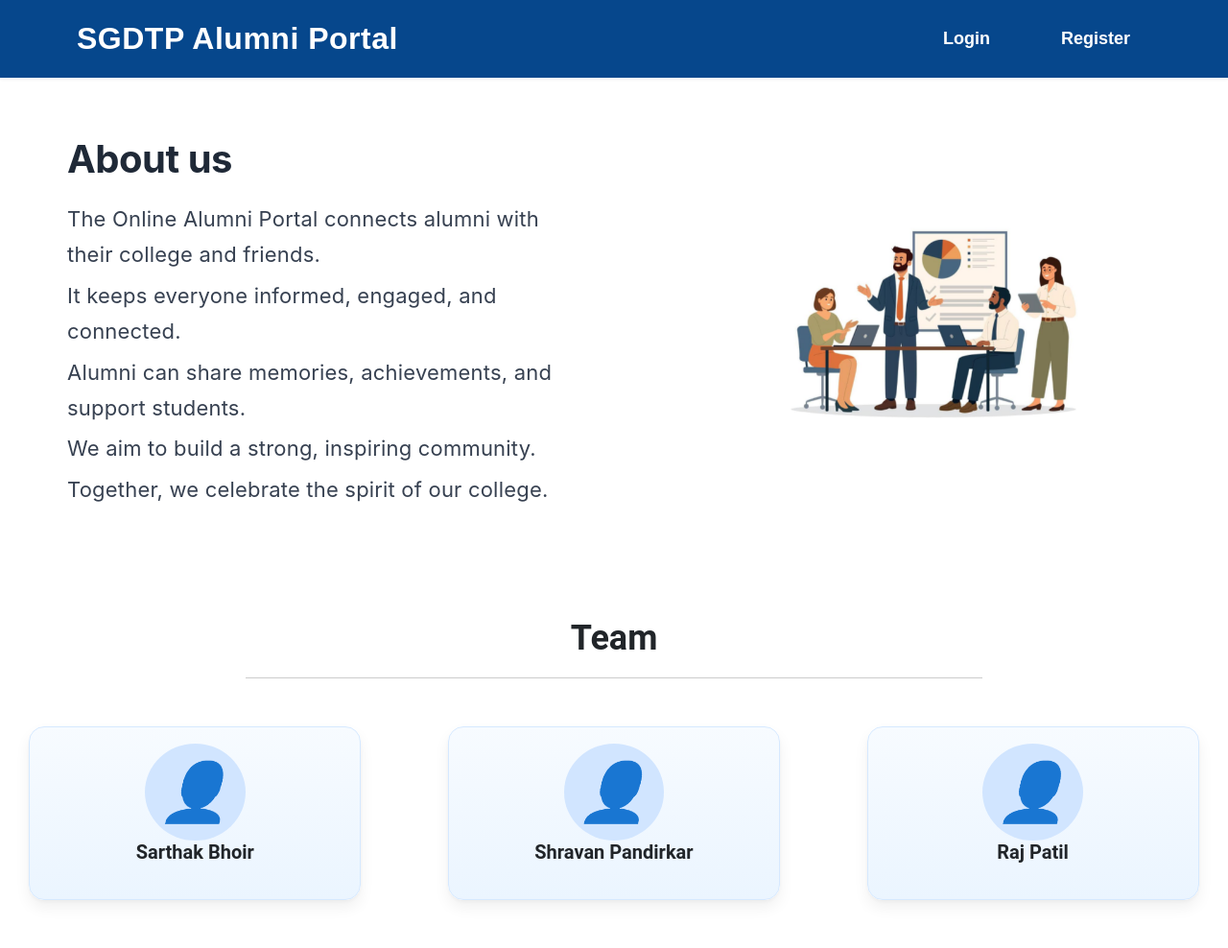
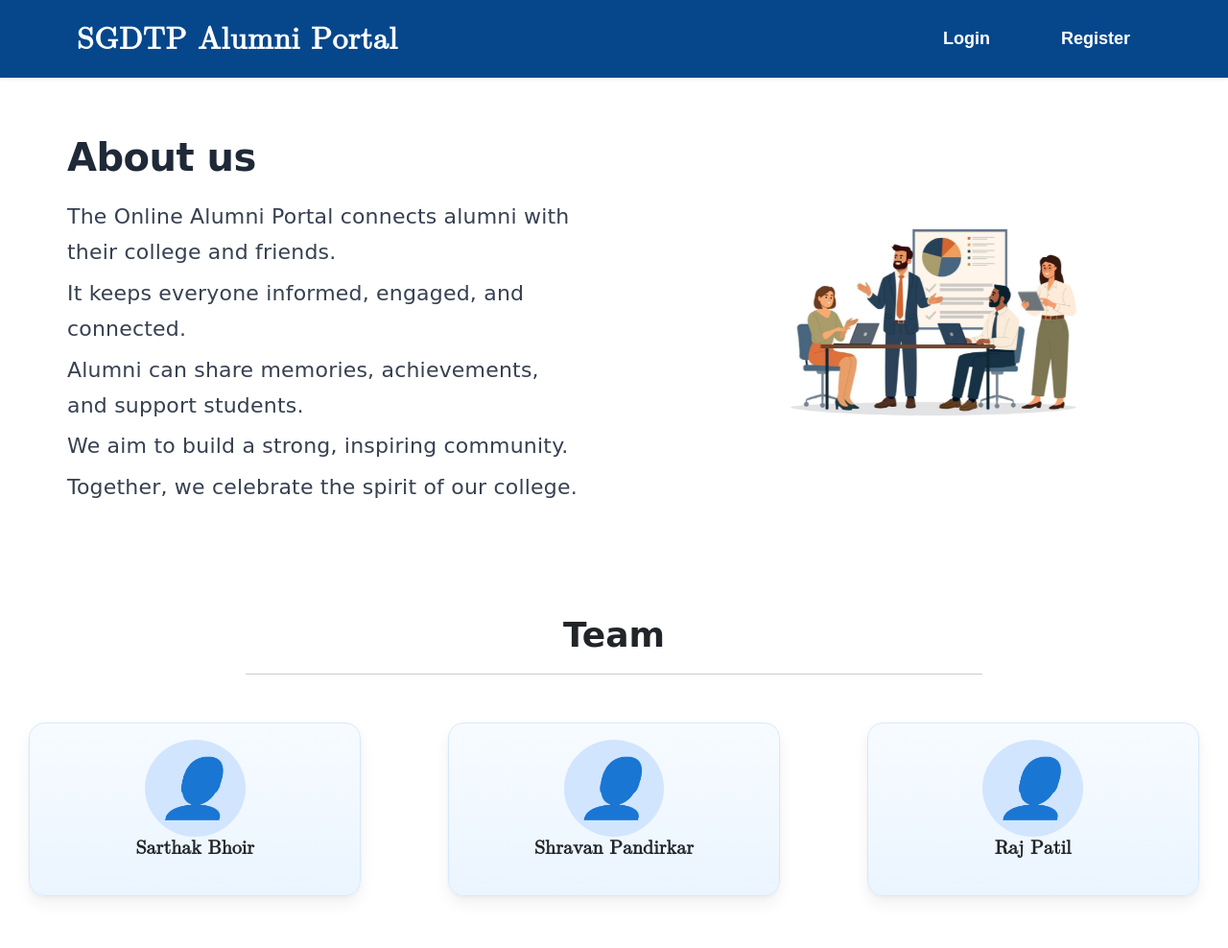
Before and after one commit to Shravan-pandirkar/online-alumni-portal, a Flask app: page /about in a window 1280 px wide. Shown: the whole page at 96% size. After the commit the page ends 937 px from the top, so only its background shows below. Run offline with Flask 3, Linux system fonts and the light colour scheme.

Commit message:
work on message

```diff
--- a/app.py
+++ b/app.py
@@ -5,7 +5,7 @@ app = Flask(__name__)
 # First page → Login
 @app.route('/')
 def home():
-    return redirect(url_for('dashboard'))
+    return redirect(url_for('frontpage'))
 
 @app.route('/frontpage')
 def frontpage():
--- a/static/css/Dashboard.css
+++ b/static/css/Dashboard.css
@@ -35,7 +35,7 @@ body {
 
 
 .logo {
-    font-family: Arial, Helvetica, sans-serif;
+    font-family: math;
     font-size: 32px;
     font-weight: 700;
     color: var(--white);
@@ -62,6 +62,7 @@ body {
     cursor: pointer;
     border-radius: 12px;
     margin-bottom: 10px;
+    font-family: cursive;
     text-decoration: none;
     transition: all 0.3s ease;
     position: relative;
@@ -135,6 +136,7 @@ body {
     padding: 14px 16px;
     text-align: left;
     font-size: 16px;
+    font-family: cursive;
     cursor: pointer;
     border-radius: 12px;
     margin-bottom: 10px;
@@ -547,6 +549,7 @@ body {
     -webkit-background-clip:text;
     color:transparent;
     margin-top:-10px;
+    font-family: cursive;
 }
 
 /* SEARCH INPUT */
@@ -557,6 +560,7 @@ body {
     border-radius:100px;
     border:3px solid #c7d2fe;
     font-size:16px;
+    font-family: cursive;
     color:var(--text);
     background:#f8fafc;
     transition:.3s;
--- a/static/css/about_us.css
+++ b/static/css/about_us.css
@@ -16,7 +16,7 @@ color: var(--text-dark);
 }
 .fade-in {
 opacity: 0;
-transform: translateY(20px); / Slight move up effect */
+transform: translateY(20px);
 transition: opacity 1s ease, transform 1s ease;
 }
 
@@ -35,7 +35,7 @@ align-items: center;
 box-shadow: 0 2px 4px rgba(0, 0, 0, 0.05);
 }
 .logo {
-font-family: Arial, Helvetica, sans-serif;
+font-family: math;
 font-size: 32px;
 font-weight: 700;
 color: var(--white);
@@ -136,8 +136,7 @@ max-width: 50%;
 }
 
 .about-us h1 {
-font-family: 'Inter', -apple-system, BlinkMacSystemFont, 'Segoe UI',
-Roboto, 'Helvetica Neue', Arial, sans-serif;
+font-family: cursive;
 
 font-size: 40px;
 font-weight: 700;
@@ -155,9 +154,7 @@ animation: fadeSlideUp 0.9s ease-out forwards;
 }
 
 .about-us p {
-font-family: 'Inter', -apple-system, BlinkMacSystemFont, 'Segoe UI',
-Roboto, 'Helvetica Neue', Arial, sans-serif;
-
+font-family: cursive;
 font-size: 22px;
 font-weight: 400;
 line-height: 1.7;
@@ -183,7 +180,7 @@ padding-left: 50px;
 
 .illustration {
 width: 100%;
-max-width: 400px; / Adjust size as needed */
+max-width: 400px;
 height: auto;
 opacity: 0;
 transform: translateY(40px);
@@ -194,6 +191,7 @@ animation: fadeSlideUp 0.9s ease-out forwards;
 .team-heading {
 text-align: center;
 font-size: 36px;
+font-family: cursive;
 margin-top: 50px;
 margin-bottom: 20px;
 opacity: 0;
@@ -296,6 +294,7 @@ animation: fadeSlideUp 0.9s ease-out forwards;
 .name {
 font-size: 20px;
 font-weight: 700;
+font-family: math;
 margin-bottom: 5px;
 opacity: 0;
 transform: translateY(40px);
```
Also changed, not shown: static/css/FrontPage.css (+4 -8 lines), static/css/login_page.css (+6 -4 lines), static/css/registration_page.css (+7 -4 lines).
